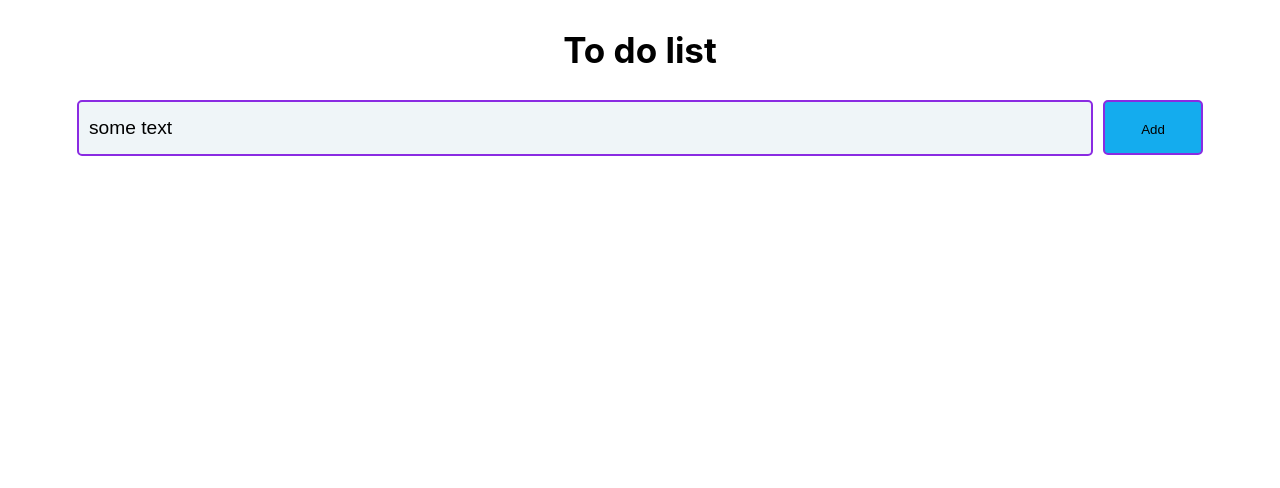
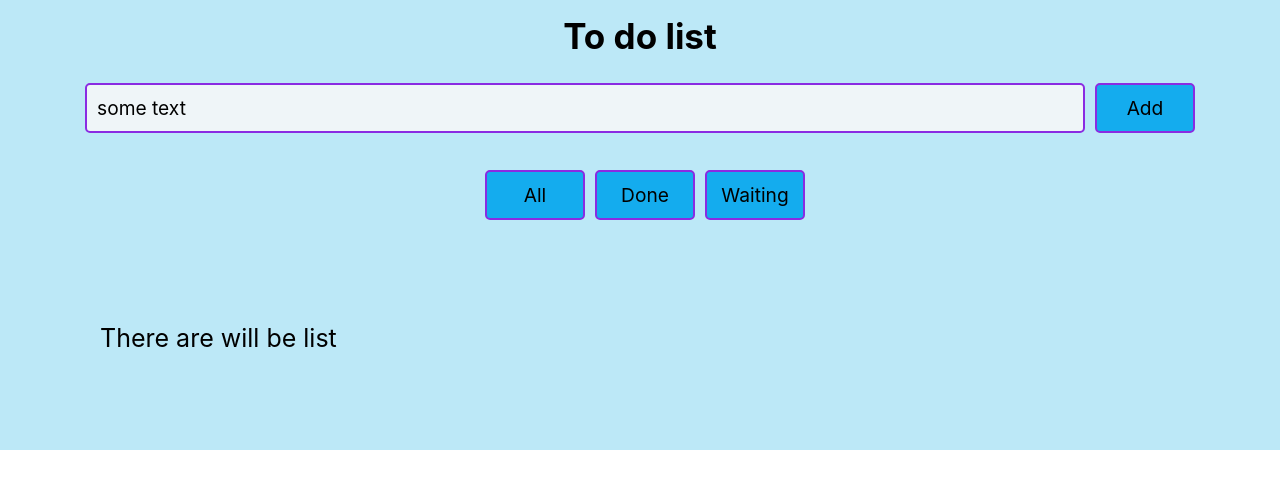
Before and after one commit to ZAlexey1977/to-do_list, a React (Create React App) app: page / in a window 1280 px wide. Shown: the top 488 px of the page. Built offline with nearby package versions, Linux system fonts and the light colour scheme.

Commit message:
add List.tsx and List.css

```diff
--- a/public/index.html
+++ b/public/index.html
@@ -2,6 +2,7 @@
 <html lang="en">
   <head>
     <meta charset="utf-8" />
+    <link  rel="stylesheet" href="zero.css"/>
     <link rel="icon" href="%PUBLIC_URL%/favicon.ico" />
     <meta name="viewport" content="width=device-width, initial-scale=1" />
     <meta name="theme-color" content="#000000" />
--- /dev/null
+++ b/public/zero.css
@@ -0,0 +1,78 @@
+/* Указываем box sizing */
+*,
+*::before,
+*::after {
+  box-sizing: border-box;
+}
+
+/* Убираем внутренние отступы */
+ul[class],
+ol[class] {
+  padding: 0;
+}
+
+/* Убираем внешние отступы */
+body,
+h1,
+h2,
+h3,
+h4,
+p,
+ul[class],
+ol[class],
+li,
+figure,
+figcaption,
+blockquote,
+dl,
+dd {
+  margin: 0;
+}
+
+/* Выставляем основные настройки по-умолчанию для body */
+body {
+  min-height: 100vh;
+  scroll-behavior: smooth;
+  text-rendering: optimizeSpeed;
+  line-height: 1.5;
+}
+
+/* Удаляем стандартную стилизацию для всех ul и il, у которых есть атрибут class*/
+ul[class],
+ol[class] {
+  list-style: none;
+}
+
+/* Элементы a, у которых нет класса, сбрасываем до дефолтных стилей */
+a:not([class]) {
+  text-decoration-skip-ink: auto;
+}
+
+/* Упрощаем работу с изображениями */
+img {
+  max-width: 100%;
+  display: block;
+}
+
+/* Указываем понятную периодичность в потоке данных у article*/
+article > * + * {
+  margin-top: 1em;
+}
+
+/* Наследуем шрифты для инпутов и кнопок */
+input,
+button,
+textarea,
+select {
+  font: inherit;
+}
+
+/* Удаляем все анимации и переходы для людей, которые предпочитай их не использовать */
+@media (prefers-reduced-motion: reduce) {
+  * {
+    animation-duration: 0.01ms !important;
+    animation-iteration-count: 1 !important;
+    transition-duration: 0.01ms !important;
+    scroll-behavior: auto !important;
+  }
+}
--- a/src/App.css
+++ b/src/App.css
@@ -1,19 +1,11 @@
 .App {
+  /* margin-top: -20px; */
   text-align: center;
+
 }
 
-.App-logo {
-  height: 40vmin;
-  pointer-events: none;
-}
 
-@media (prefers-reduced-motion: no-preference) {
-  .App-logo {
-    animation: App-logo-spin infinite 20s linear;
-  }
-}
-
-.App-header {
+/* .App-header {
   background-color: #282c34;
   min-height: 100vh;
   display: flex;
@@ -26,7 +18,7 @@
 
 .App-link {
   color: #61dafb;
-}
+} */
 
 @keyframes App-logo-spin {
   from {
--- a/src/App.tsx
+++ b/src/App.tsx
@@ -1,12 +1,14 @@
-import React from 'react';
-import logo from './logo.svg';
 import './App.css';
-import CreateElement from './createElement';
+import CreateElement from './CreateElement';
+import Filter from './Filter';
+import List from './List';
 
 function App() {
   return (
     <div className="App">
      <CreateElement/>
+     <Filter/>
+     <List/>
     </div>
   );
 }
--- /dev/null
+++ b/src/Filter.css
@@ -0,0 +1,8 @@
+.filter {
+  margin: auto ;
+  padding-top: 20px;
+  background-color: rgb(188, 232, 247);
+  min-height: 150px;
+  display: flex-box;
+  flex-flow: wrap;
+}
--- /dev/null
+++ b/src/Filter.tsx
@@ -0,0 +1,12 @@
+import './Filter.css';
+function Filter(){
+  return (
+    <div className="filter">
+      <button>All</button>
+      <button>Done</button>
+      <button>Waiting</button>
+    </div>
+  )
+}
+
+export default Filter;
--- /dev/null
+++ b/src/List.css
@@ -0,0 +1,11 @@
+.list {
+    margin: auto ;
+    padding-top: 20px;
+    padding-left: 100px;
+    background-color: rgb(188, 232, 247);
+    min-height: 150px;
+    display: flex-box;
+    flex-flow: wrap;
+    text-align: left;
+    font-size: 25px;
+}
--- /dev/null
+++ b/src/List.tsx
@@ -0,0 +1,10 @@
+import './List.css';
+function List(){
+  return(
+    <div className="list">
+      There are will be list
+    </div>
+  )
+}
+
+export default List;
--- a/src/createElement.css
+++ b/src/createElement.css
@@ -1,11 +1,15 @@
-div {
+.creater {
+  margin: auto ;
+  background-color: rgb(188, 232, 247);
   min-height: 150px;
-  /* background-color: blueviolet; */
-  /* padding-top: 20px; */
+  display: flex-box;
+  flex-flow: wrap;
 }
 
 h2 {
   font-size: 35px;
+  padding-top: 10px;
+  margin-bottom: 20px;
 }
 
 input {
@@ -16,14 +20,15 @@ input {
   border: 2px solid blueviolet;
   border-radius: 5px;
   background-color: rgb(239, 245, 248);
+
 }
 
 button {
-  height: 55px;
+  height: 50px;
   width: 100px;
   margin-left: 10px;
   border-radius: 5px;
-  padding-top: 5px;
   border: 2px solid blueviolet;
   background-color: rgb(20, 172, 238);
+  font-size: larger;
 }
--- a/src/createElement.tsx
+++ b/src/createElement.tsx
@@ -1,7 +1,8 @@
-import './createElement.css';
+import './CreateElement.css';
+
 function CreateElement(){
   return (
-    <div>
+    <div className="creater">
       <h2>To do list</h2>
       <input type="text" value={'some text'}/>
       <button>Add</button>
```
Also changed, not shown: src/logo.svg (deleted).
